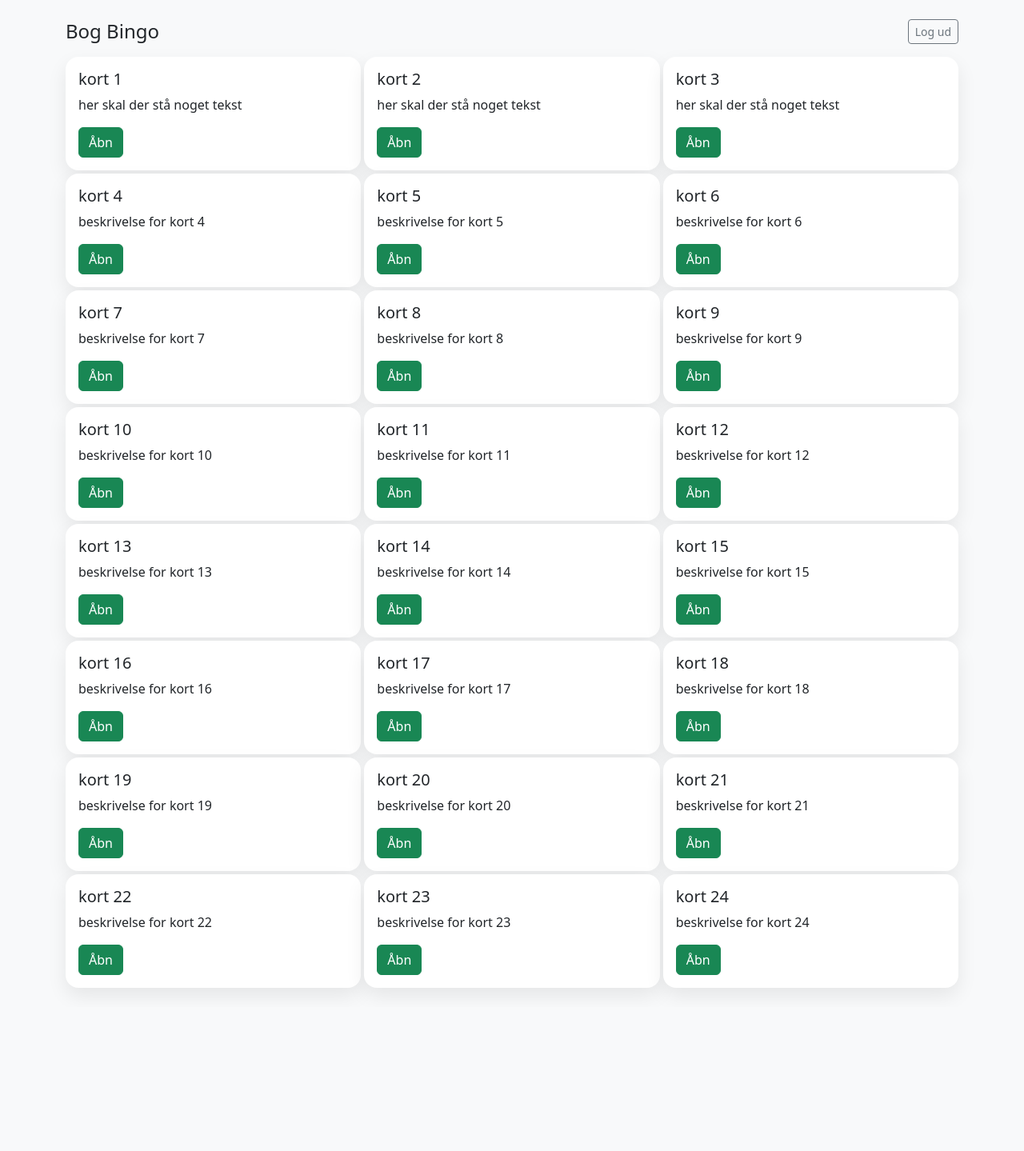
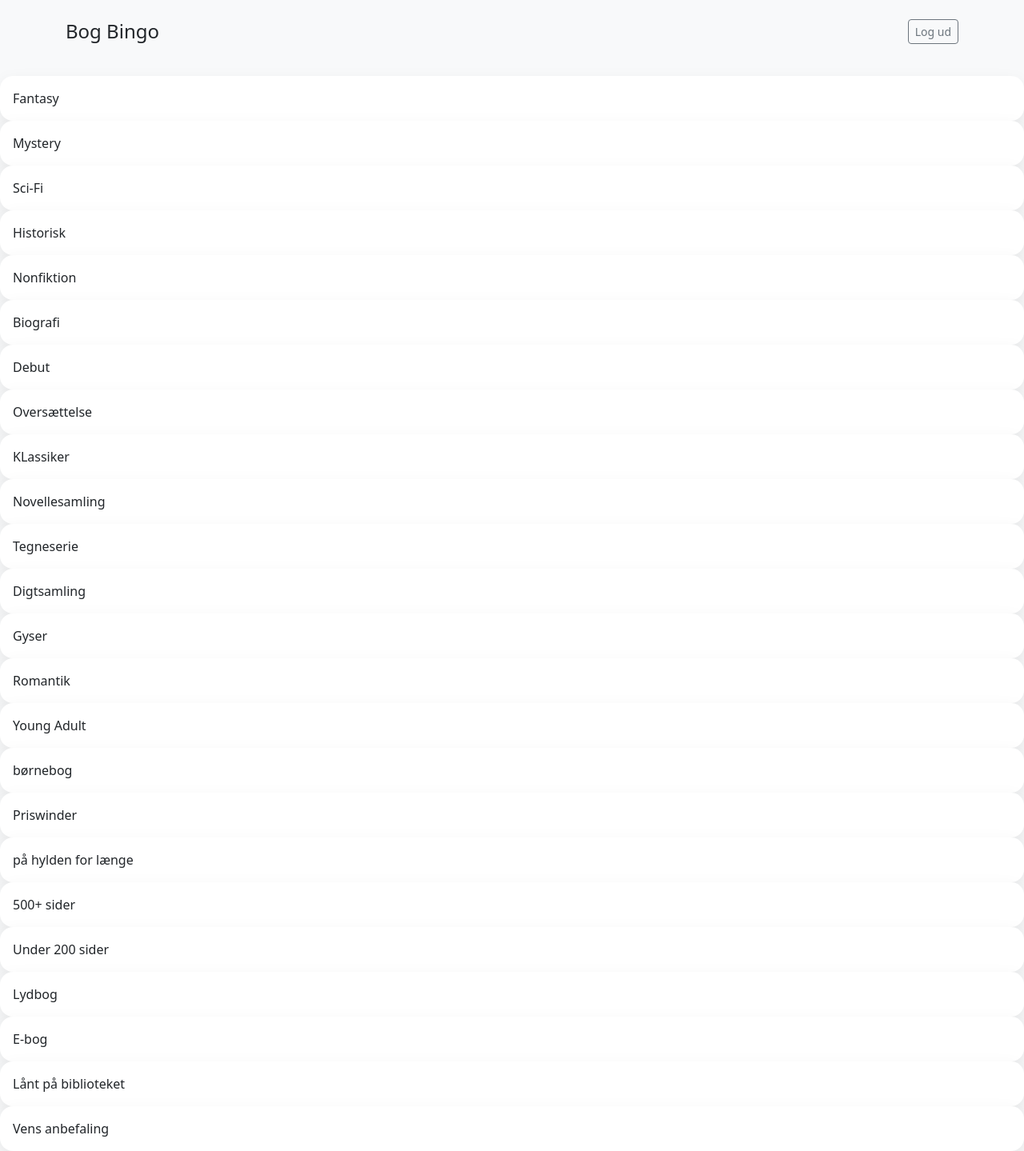
Before and after one commit to Line-WH/bog_bingo, a PHP site: page /dashboard.php in a window 1280 px wide. Shown: the whole page at 80% size. Before the commit the page ends 1240 px from the top, so only its background shows below. Run offline with PHP 8.4, Linux system fonts and the light colour scheme; a user stored in the database is signed in; data comes from the database, SQL or seed files in the repository; tables that the repository leaves empty hold one stand-in row (values such as "Sample post"); style sheets or scripts are compiled from the project's sources.

Commit message:
opdateret kort så de nu kalder titel fra db

```diff
--- a/dashboard.php
+++ b/dashboard.php
@@ -57,6 +57,9 @@ $squares = $db->sql(
     ORDER BY p.promptId",
   [':k' => $kortId]
 );
+
+$prompts = $db->sql("SELECT promptId, label FROM {$TBL_PROMPTS} ORDER BY promptId"
+);
 ?>
 
 
@@ -90,45 +93,17 @@ $squares = $db->sql(
             <h1 class="h4 m-0">Bog Bingo</h1>
             <a class="btn btn-outline-secondary btn-sm" href="logout.php">Log ud</a>
         </div>
+    </div>
 
-<?php
-$cards = [
-        ["titel" => "kort 1", "text" => " her skal der stå noget tekst", "link" =>"#"],
-        ["titel" => "kort 2", "text" => " her skal der stå noget tekst", "link" =>"#"],
-        ["titel" => "kort 3", "text" => " her skal der stå noget tekst", "link" =>"#"]
-
-];
-while (count($cards) < 24) {
-    $i = count($cards) + 1;
-    $cards[] = ["titel" => "kort $i", "text" => "beskrivelse for kort $i", "link" =>"#"];
-}
-?>
-
-
-
-
-
-    <!-- Responsive grid -->
-    <div class="row row-cols-1 row-cols-sm-2 row-cols-lg-3 g-1">
-        <?php foreach ($cards as $c): ?>
+    <?php foreach ($prompts as $prompt): ?>
         <div class="col">
-                <div class="card h-100">
+            <div class="card">
                 <div class="card-body">
-                        <h5 class="card-title"><?= htmlspecialchars($c['titel']) ?></h5>
-                        <p class="card-text"><?= htmlspecialchars($c['text']) ?></p>
-                        <a href="<?= htmlspecialchars($c['link']) ?>" class="btn btn-success">Åbn</a>
+                    <?= htmlspecialchars($prompt->label) ?>
                 </div>
             </div>
         </div>
     <?php endforeach; ?>
-    </div>
-</div>
-
-
-
-<script src="assets/js/app.js"></script>
 
 </body>
-
-
 </html>
```
Lines whose indentation alone changed are shown as unchanged.
